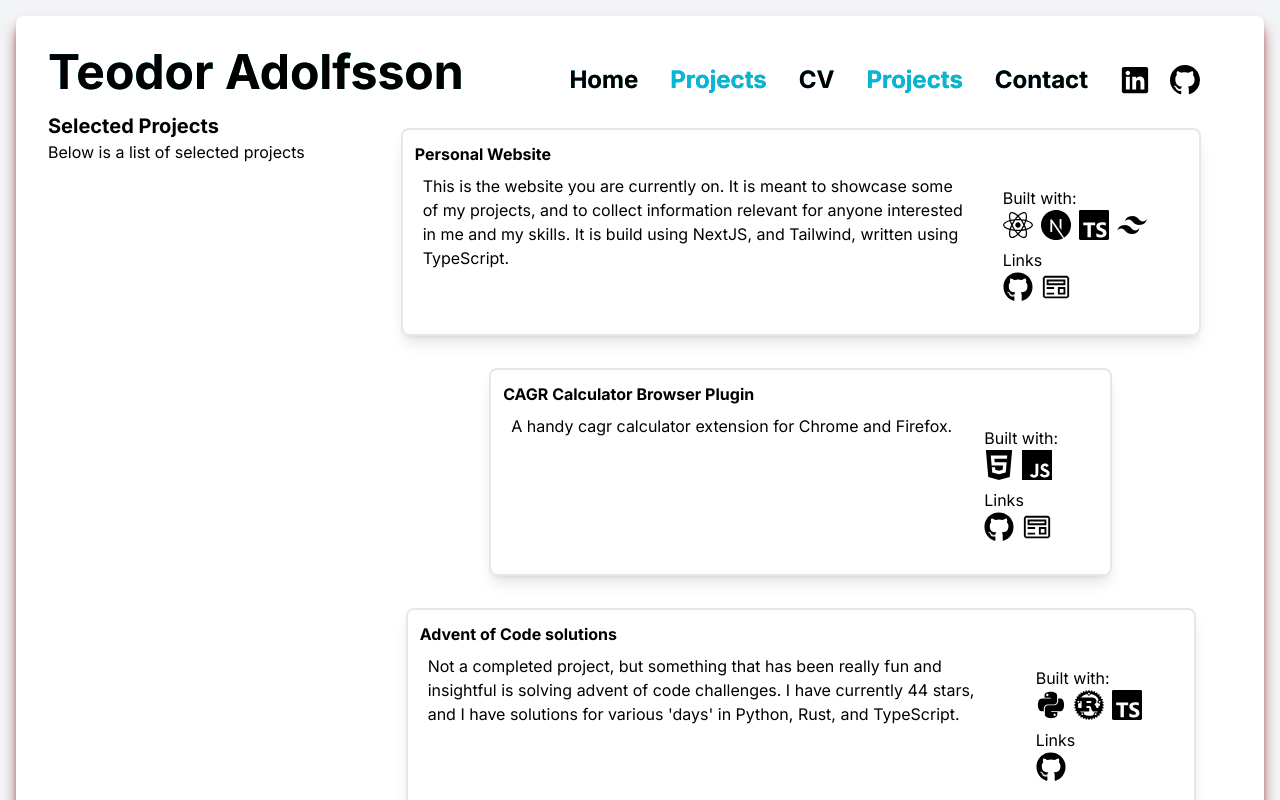
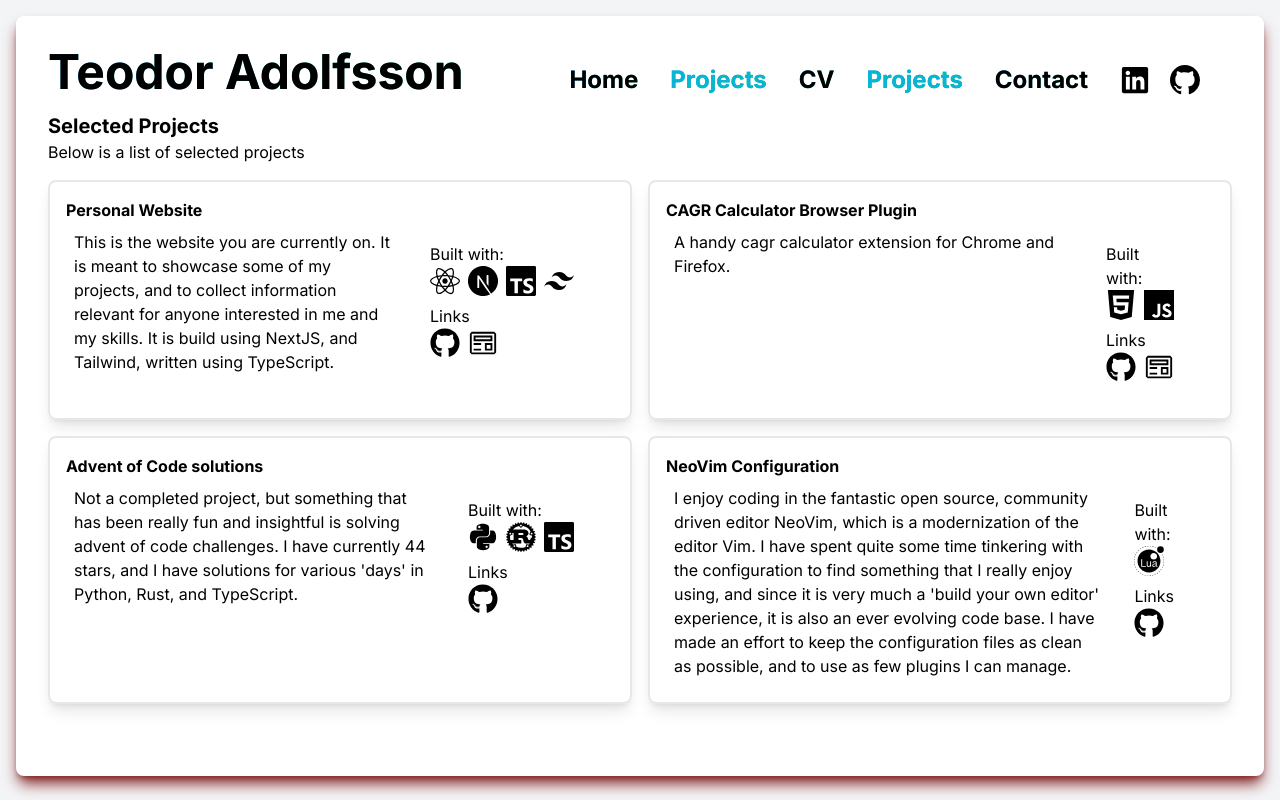
Before and after one commit to Teddy-94/personal-website, a Next.js app: page /projects in a window 1280 px wide. Shown: the top 800 px of the page. Built offline with nearby package versions, Linux system fonts and the light colour scheme.

Commit message:
improve projects page

```diff
--- a/src/app/projects/components/projectCard.tsx
+++ b/src/app/projects/components/projectCard.tsx
@@ -1,20 +1,23 @@
-import { outlineGradientOnHover, textGradientOnHover } from "@/components/styleUtils"
-import Link from "next/link"
-import { IconType } from "react-icons"
+"use client"
+import { outlineGradientOnHover } from "@/components/styleUtils"
 
 interface projectCardProps {
   title: string,
   description: string,
+  projectLink: string,
   builtWith: any,
   links: any,
 }
 
-const ProjectCard = (props: projectCardProps): React.JSX.Element => {
+const ProjectCard = (props: projectCardProps) => {
+  const projectUrl = props.projectLink.toString()
   return (
-      <div className={`mx-auto my-4 p-3 max-w-[800px] border-solid border-2 shadow-lg rounded-lg ${outlineGradientOnHover}`}>
-        <h2 className="font-bold">{props.title}</h2>
+    <article onClick={() => location.href = projectUrl} className={`cursor-pointer p-4 w-full h-full border-solid border-2 shadow-lg rounded-lg ${outlineGradientOnHover}`}>
+      <h2 className="font-bold">
+        {props.title}
+      </h2>
       <div className="flex justify-between m-2 flex-col sm:flex-row">
-          <div className="max-w-[45vw]">{props.description}</div>
+        <p>{props.description}</p>
         <div className="flex flex-col gap-2 mx-8 py-3">
           <div>
             <p>Built with:</p>
@@ -30,7 +33,7 @@ const ProjectCard = (props: projectCardProps): React.JSX.Element => {
           </div>
         </div>
       </div>
-      </div>
+    </article>
   )
 }
 
--- a/src/app/projects/page.tsx
+++ b/src/app/projects/page.tsx
@@ -1,5 +1,3 @@
-
-"use client"
 import ProjectCard from "./components/projectCard"
 import Link from "next/link"
 import { FaGithub, FaPython, FaReact } from "react-icons/fa"
@@ -8,56 +6,60 @@ import { VscPreview } from "react-icons/vsc"
 
 const Projects = () => {
   return (
-    <div className="mx-auto xl:flex flex-row gap-24">
+    <div className="">
       <div className="">
         <h2 className="text-xl font-bold">Selected Projects</h2>
         <p>Below is a list of selected projects</p>
       </div>
-      <div className="flex flex-col">
+      <div className="grid grid-cols-1 lg:grid-cols-2 gap-4 mx-auto my-4">
         <ProjectCard
           title="Personal Website"
           description="This is the website you are currently on. It is meant to showcase some of my projects, and to collect information relevant for anyone interested in me and my skills. It is build using NextJS, and Tailwind, written using TypeScript. "
+          projectLink="/projects/personal-website"
           builtWith={<><FaReact /> <SiNextdotjs /> <SiTypescript /> <SiTailwindcss /></>}
           links={<>
-            <Link href="https://github.com/Teddy-94/personal-website" target="_blank">
+            <a href="https://github.com/Teddy-94/personal-website" target="_blank">
               <FaGithub />
-            </Link>
-            <Link href="" target="_blank">
+            </a>
+            <a href="" target="_blank">
               <VscPreview />
-            </Link>
+            </a>
           </>}
         />
         <ProjectCard
           title="CAGR Calculator Browser Plugin"
           description="A handy cagr calculator extension for Chrome and Firefox."
+          projectLink="/projects/cagr-calculator-browser-plugin"
           builtWith={<><SiHtml5 /> <SiJavascript /></>}
           links={<>
-            <Link href="https://github.com/Teddy-94/cagr-calculator-browser-plugin" target="_blank">
+            <a href="https://github.com/Teddy-94/cagr-calculator-browser-plugin" target="_blank">
               <FaGithub />
-            </Link>
-            <Link href="" target="_blank">
+            </a>
+            <a href="" target="_blank">
               <VscPreview />
-            </Link>
+            </a>
           </>}
         />
         <ProjectCard
           title="Advent of Code solutions"
           description="Not a completed project, but something that has been really fun and insightful is solving advent of code challenges. I have currently 44 stars, and I have solutions for various 'days' in Python, Rust, and TypeScript."
+          projectLink="/projects/advent-of-code"
           builtWith={<><FaPython /> <SiRust />  <SiTypescript /> </>}
           links={<>
-            <Link href="https://github.com/Teddy-94/advent-of-code" target="_blank">
+            <a href="https://github.com/Teddy-94/advent-of-code" target="_blank">
               <FaGithub />
-            </Link>
+            </a>
           </>}
         />
         <ProjectCard
           title="NeoVim Configuration"
-          description="I enjoy coding in the fantastic open source, community driven editor NeoVim, which is a modernization of the editor Vim. I have spent quite some time tinkering with the configuration to find something that I really enjoy using, and since it is very much a 'build your own editor' experience, it is also an ever evolving codebase. I have made an effort to keep the configuration files as clean as possible, and to use as few plugins I can manage. The current configuration is well below 200 loc, and uses only a few core plugins to make the experience as 'IDE-like' as possible."
+          description="I enjoy coding in the fantastic open source, community driven editor NeoVim, which is a modernization of the editor Vim. I have spent quite some time tinkering with the configuration to find something that I really enjoy using, and since it is very much a 'build your own editor' experience, it is also an ever evolving code base. I have made an effort to keep the configuration files as clean as possible, and to use as few plugins I can manage."
+          projectLink="/projects/neovim-configuration"
           builtWith={<><SiLua /> </>}
           links={<>
-            <Link href="https://github.com/Teddy-94/.config-nvim" target="_blank">
+            <a href="https://github.com/Teddy-94/.config-nvim" target="_blank">
               <FaGithub />
-            </Link>
+            </a>
           </>}
         />
       </div>
--- /dev/null
+++ b/src/app/projects/personal-website/page.tsx
@@ -0,0 +1,5 @@
+
+const pw1 = () => {
+  return <p>nice</p>}
+
+export default pw1
```
Lines whose indentation alone changed are shown as unchanged.
